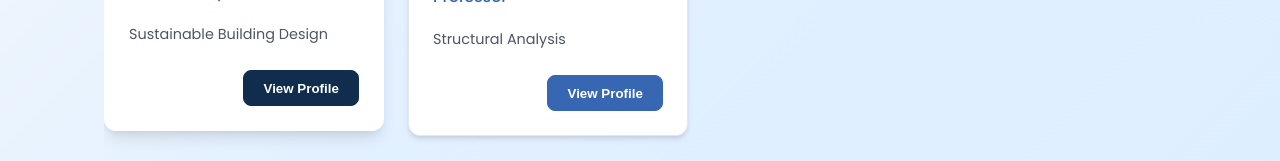
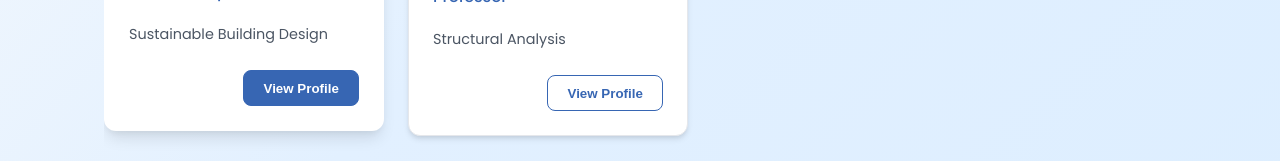
Before and after one commit to DhanushSaiCoder/AndhraPolytechnic, a React (Create React App) app in the folder frontend/: page /departments/architectural-engineering in a window 1280 px wide. In both pictures the pointer is over the button 301 px from the left and 1851 px from the top of the page. Shown: the part 1758-1919 px from the top of the page. Built offline with nearby package versions, Linux system fonts and the light colour scheme.

Commit message:
~buttton

```diff
--- a/frontend/src/components/departmentsComponents/FacultyCard.css
+++ b/frontend/src/components/departmentsComponents/FacultyCard.css
@@ -123,8 +123,8 @@
 }
 
 .faculty-card__cta {
-  background: var(--primary);
-  color: #fff;
+  background: transparent;
+  color: var(--primary);
   border: 1px solid var(--primary);
   padding: 0.6rem 1.2rem;
   border-radius: 8px;
@@ -134,8 +134,9 @@
 }
 
 .faculty-card__cta:hover {
-  background: var(--navy);
-  border-color: var(--navy);
+  background: var(--primary);
+  color: #fff;
+  border-color: var(--primary); /* Keep border color consistent on hover */
   transform: none; /* No transform on button hover */
 }
 
```
